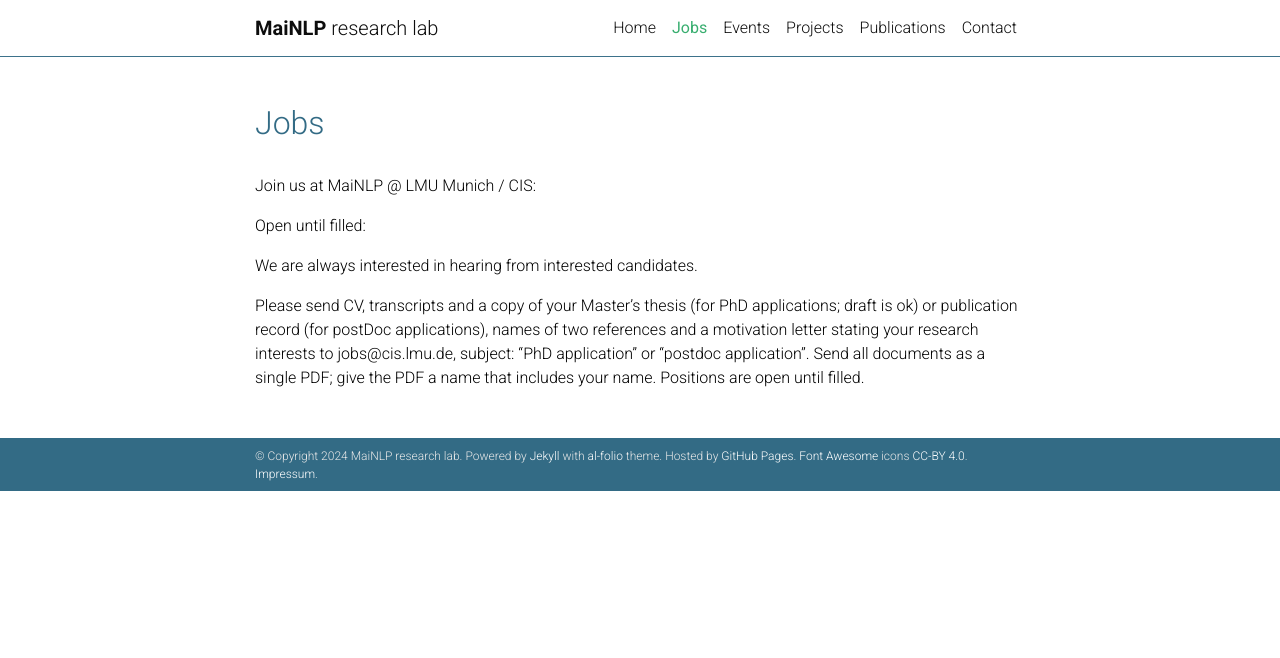
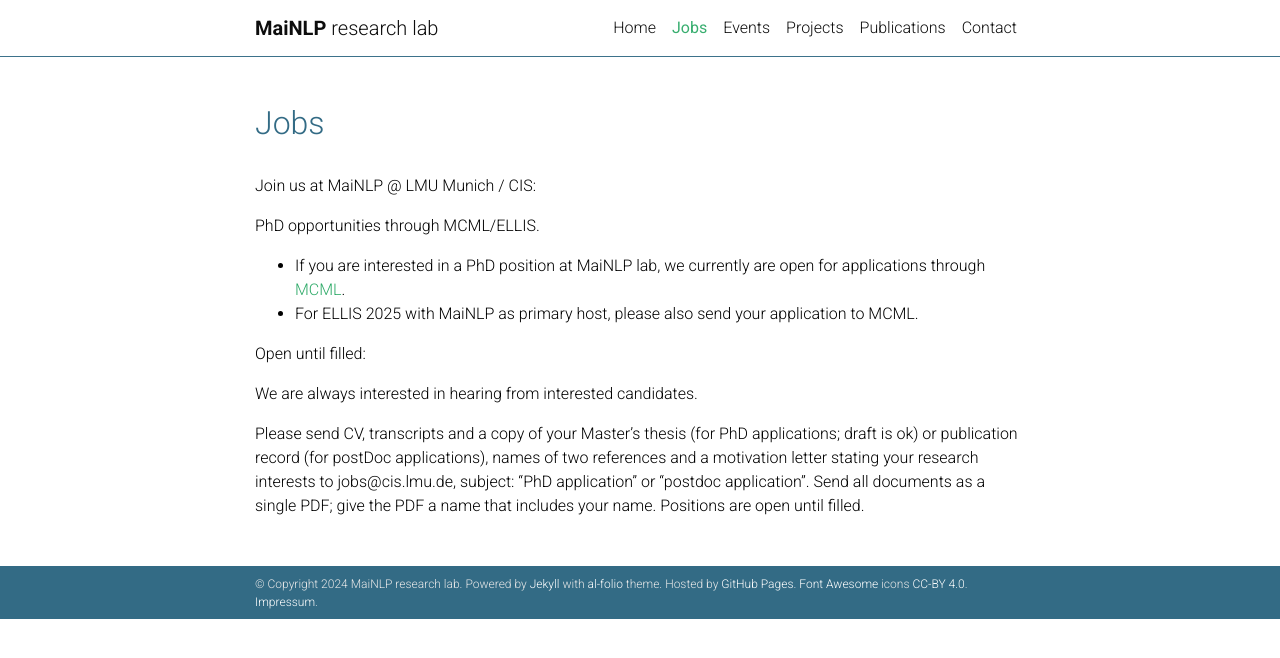
Before and after one commit to mainlp/mainlp.github.io, a Jekyll site: the page built from _pages/jobs.md, in a window 1280 px wide. Shown: the top 658 px of the page. Built offline with Jekyll 4.4.1, drawn with Linux system fonts in a browser that asks for light colours; comment, search, counter and statistics services are not loaded; a style sheet for code colours, icons or effects is not loaded.

Commit message:
Update jobs.md

```diff
--- a/_pages/jobs.md
+++ b/_pages/jobs.md
@@ -9,6 +9,10 @@ nav_order: 4
 
 Join us at MaiNLP @ LMU Munich / CIS:
 
+PhD opportunities through MCML/ELLIS.
+- If you are interested in a PhD position at MaiNLP lab, we currently are open for applications through [MCML](https://www.portal.graduatecenter.lmu.de/ocgc/mcml).
+- For ELLIS 2025 with MaiNLP as primary host, please also send your application to MCML.
+
 
 Open until filled:
 
```
